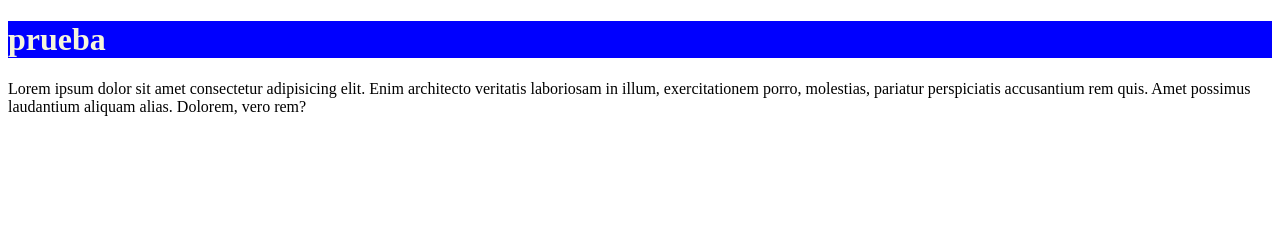
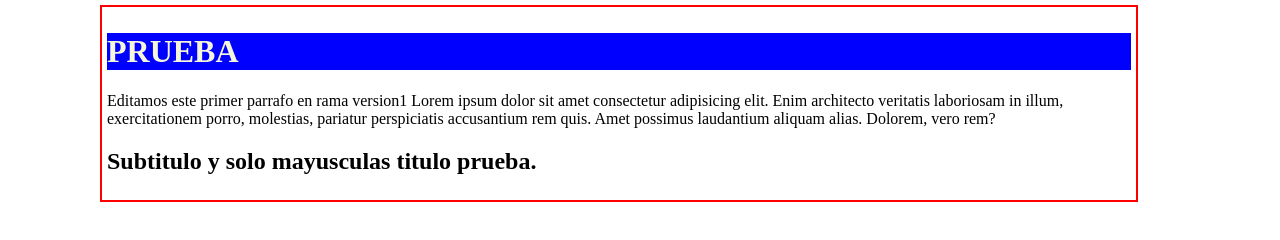
Before and after one commit to Jhogue84/1prueba2, a plain HTML site: page index.html in a window 1280 px wide. Drawn offline with Linux system fonts and the light colour scheme.

Commit message:
container con otros estilos

```diff
--- a/css/style.css
+++ b/css/style.css
@@ -1,4 +1,15 @@
+body{
+    padding: 0;
+    margin: 0;
+}
 h1{
     background-color: blue;
     color: beige;
 }
+
+.container{
+    width: 80%;
+    border: 2px solid red;
+    margin: 5px 100px;
+    padding: 5px;
+}
--- a/index.html
+++ b/index.html
@@ -7,12 +7,16 @@
     <link rel="stylesheet" href="css/style.css" />
   </head>
   <body>
-    <h1>prueba</h1>
-    <p>
-      Lorem ipsum dolor sit amet consectetur adipisicing elit. Enim architecto
-      veritatis laboriosam in illum, exercitationem porro, molestias, pariatur
-      perspiciatis accusantium rem quis. Amet possimus laudantium aliquam alias.
-      Dolorem, vero rem?
-    </p>
+    <div class="container">
+      <h1>PRUEBA</h1>
+      <p>
+        Editamos este primer parrafo en rama version1 Lorem ipsum dolor sit amet
+        consectetur adipisicing elit. Enim architecto veritatis laboriosam in
+        illum, exercitationem porro, molestias, pariatur perspiciatis
+        accusantium rem quis. Amet possimus laudantium aliquam alias. Dolorem,
+        vero rem?
+      </p>
+      <h2>Subtitulo y solo mayusculas titulo prueba.</h2>
+    </div>
   </body>
 </html>
```
